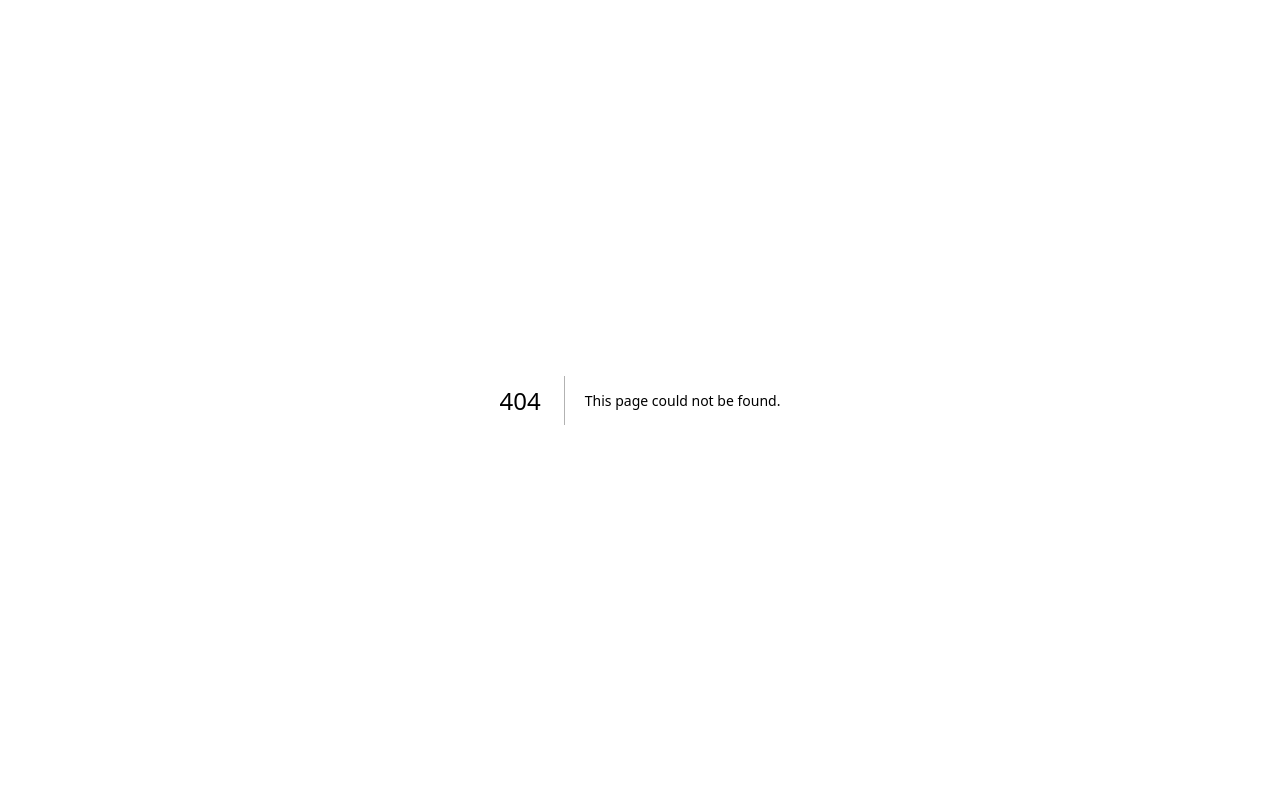
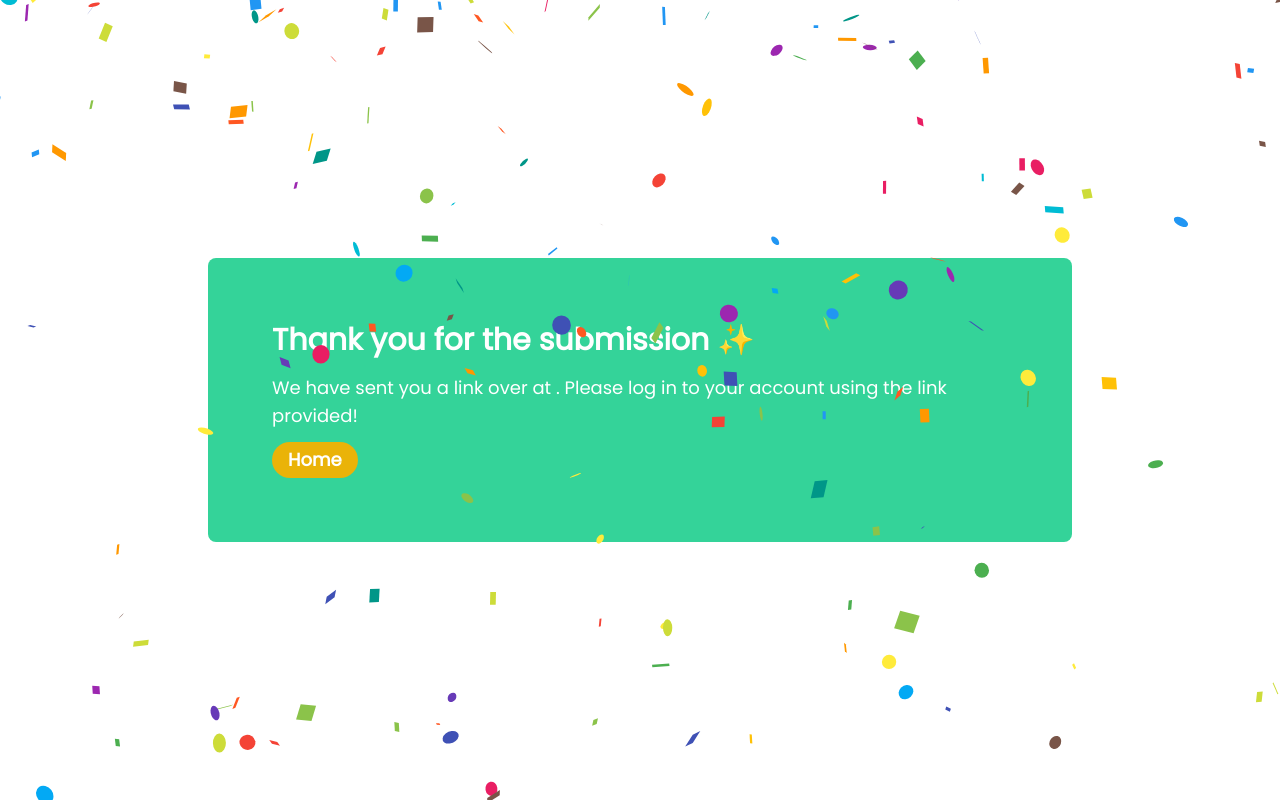
Before and after one commit to Ryukemeister/Next-Form, a Next.js app: page /success in a window 1280 px wide. Before the commit this address had no page. Built offline with nearby package versions, Linux system fonts and the light colour scheme.

Commit message:
Add a success page where the user is redirected after form submission is completed

```diff
--- /dev/null
+++ b/pages/success.js
@@ -0,0 +1,36 @@
+import { useRouter } from "next/router";
+import Link from "next/link";
+import { motion as m } from "framer-motion";
+import Confetti from "react-confetti";
+
+function Success() {
+  const router = useRouter();
+  console.log(router.query);
+
+  return (
+    <m.main
+      initial={{ opacity: 0 }}
+      animate={{ opacity: 1 }}
+      exit={{ opacity: 0 }}
+      className="w-screen h-screen flex justify-center items-center"
+      /*  className="h-screen border-2 border-red-400 flex items-center justify-center"*/
+    >
+      <Confetti />
+      <div className="bg-emerald-400 mx-4 rounded-lg font-poppins sm:mx-52 text-white py-16 px-5 sm:p-16">
+        <h1 className="text-3xl pl-4 md:pl-0 pb-4 font-bold">
+          Thank you for the submission {router.query.firstName} ✨
+        </h1>
+        <p className="text-lg pl-4 md:pl-0 font-normal">
+          {" "}
+          We have sent you a link over at {router.query.email}. Please log in to
+          your account using the link provided!
+        </p>
+        <button className="bg-yellow-500 font-bold px-4 ml-4 md:ml-0 py-1 text-lg rounded-full mt-3">
+          <Link href="/">Home</Link>
+        </button>
+      </div>
+    </m.main>
+  );
+}
+
+export default Success;
```
